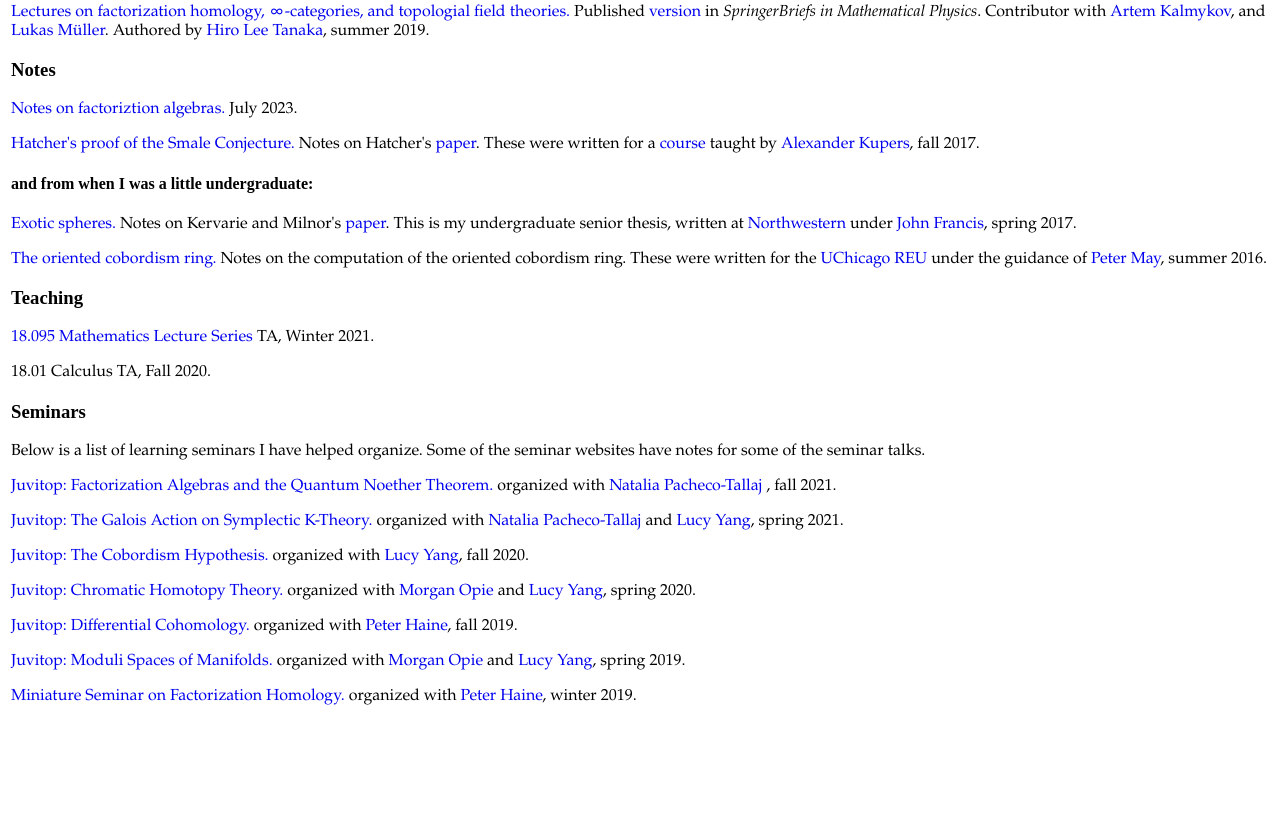
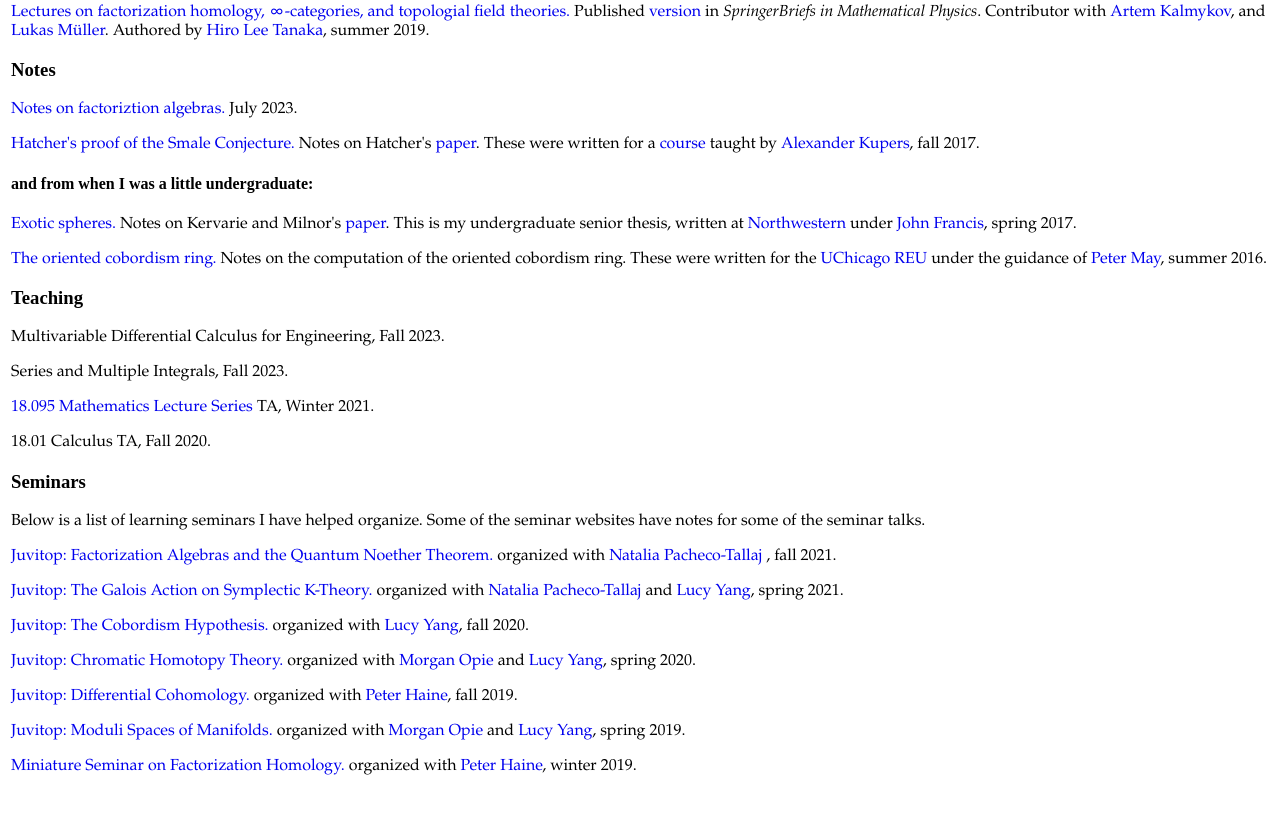
Before and after one commit to amabel3/amabel3.github.io, a plain HTML site: page index.html in a window 1280 px wide. Shown: the part 612-1425 px from the top of the page. Before the commit the page ends 1363 px from the top, so only its background shows below. Drawn offline with Linux system fonts and the light colour scheme.

Commit message:
Update index.html

```diff
--- a/index.html
+++ b/index.html
@@ -100,6 +100,9 @@ Authored by <a href="https://www.hiroleetanaka.com/">Hiro Lee Tanaka</a>, summer
 
 <h3>Teaching</h3>
 
+    <p>Multivariable Differential Calculus for Engineering, Fall 2023.</p>
+    <p>Series and Multiple Integrals, Fall 2023.</p>
+
 <p><a href="https://math.mit.edu/classes/18.095/2021IAP/">18.095 Mathematics Lecture Series</a> TA, Winter 2021.</p>
 
 <p>18.01 Calculus TA, Fall 2020.</p>
```
